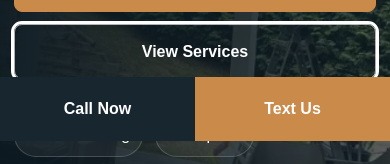
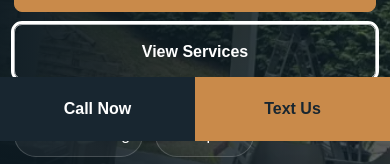
Before and after one commit to springsun84ss-art/Shams-Home-Improvement-, a Next.js app: page / in a window 390 px wide. Shown: the part 703-867 px from the top of the page. Built offline with nearby package versions, Linux system fonts and the light colour scheme; no server answers.

Commit message:
Polish mobile contrast and responsive card images

```diff
--- a/app/globals.css
+++ b/app/globals.css
@@ -82,3 +82,6 @@
 .slideDots button.active{background:transparent}
 .slideDots button.active::before{background:#fff}
 .slideDots button:focus-visible{outline:2px solid #fff;outline-offset:1px;border-radius:50%}
+
+/* The mobile text action sits on the gold accent background. */
+.mobileBar a:last-child{color:var(--deep)}
```
